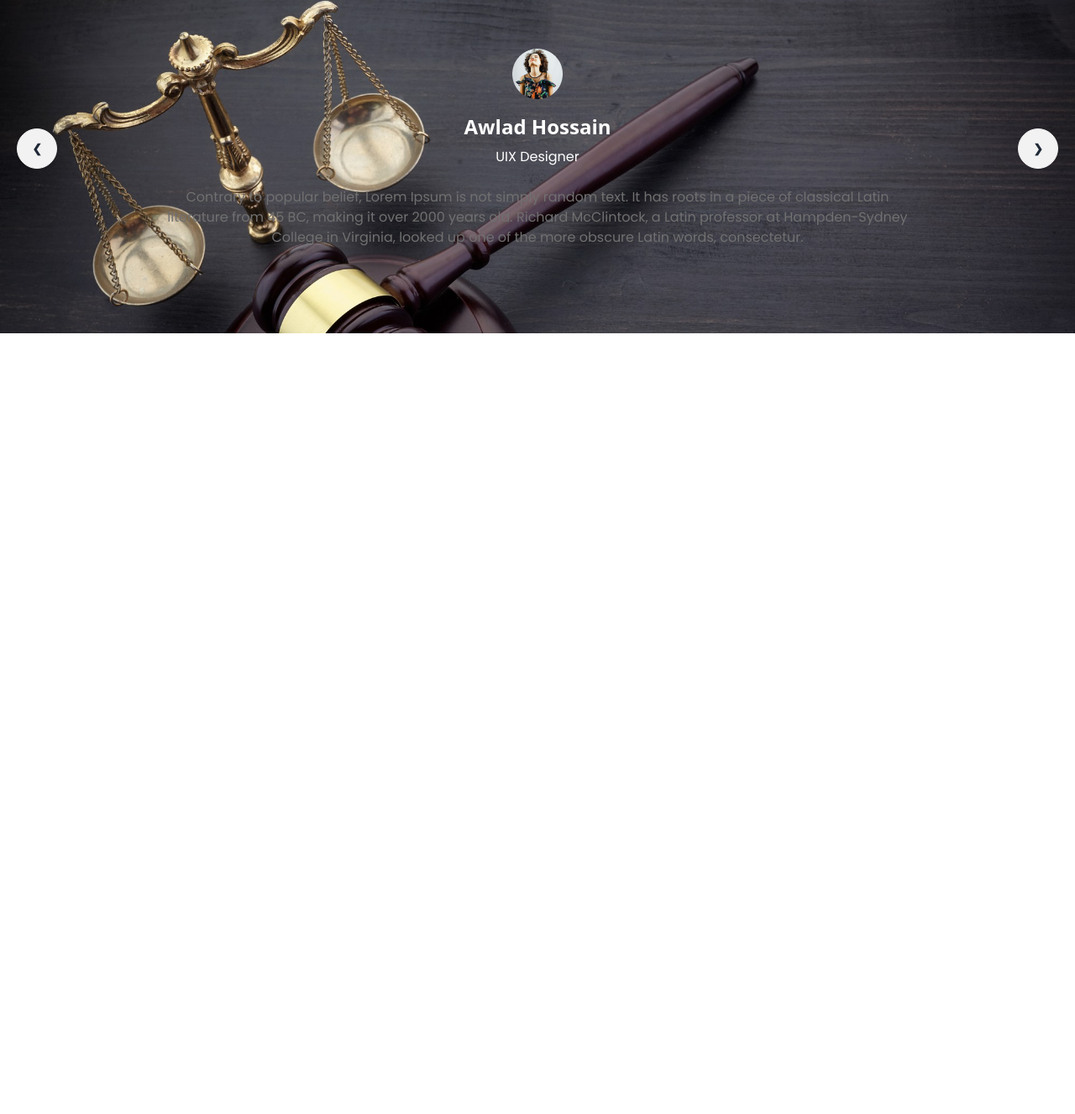
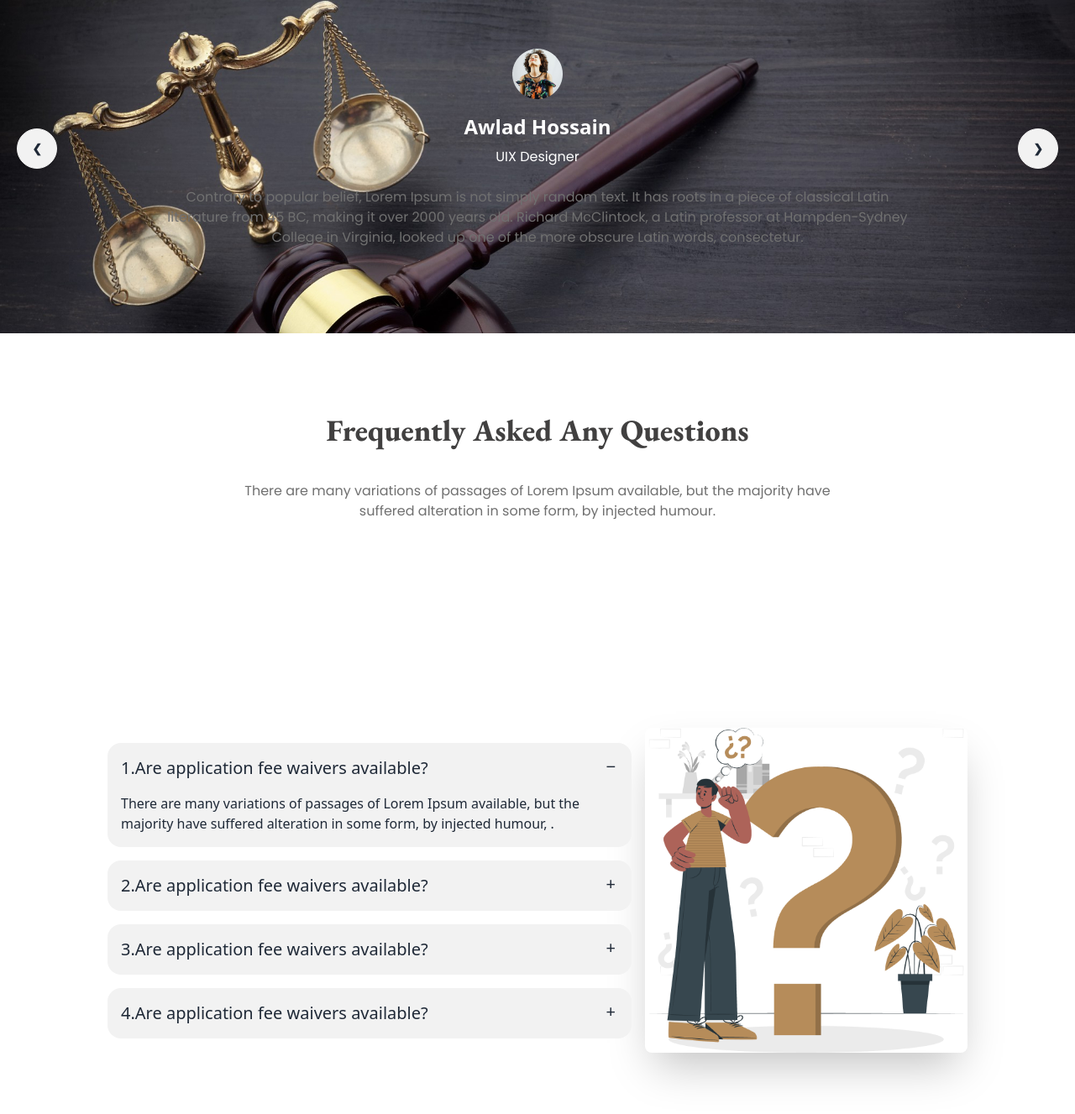
Before and after one commit to MM-MridUL/Legal-solution, a plain HTML site: page index.html in a window 1280 px wide. Shown: the part 1939-3266 px from the top of the page at 84% size. Before the commit the page ends 2432 px from the top, so only its background shows below. Drawn offline with nearby package versions, Linux system fonts and the light colour scheme.

Commit message:
Added faq Sectionh

```diff
--- a/index.html
+++ b/index.html
@@ -221,6 +221,56 @@
             </div>
           </div>
         </section>
+        <!-- FAQ -->
+        <section class="24">
+          <h2 class="text-[#414040] font-extrabold font-garamond text-4xl text-center">Frequently Asked Any Questions</h2>
+          <p class="text-[#707070] font-poppins text-center my-10">There are many variations of passages of Lorem Ipsum available, but the majority have <br> suffered alteration in some form, by injected humour.</p>
+
+          <div class="hero min-h-screen">
+            <div class="hero-content flex-col lg:flex-row-reverse">
+              <img src="images/faq.png" class="max-w-sm rounded-lg shadow-2xl" />
+              <div class="w-1/2 space-y-4">
+                <div class="collapse collapse-plus bg-base-200">
+                  <input type="radio" name="my-accordion-3" checked="checked" />
+                  <div class="collapse-title text-xl font-medium">
+                    1.Are application fee waivers available?
+                  </div>
+                  <div class="collapse-content">
+                    <p>There are many variations of passages of Lorem Ipsum available, but the majority have suffered alteration in some form, by injected humour, . </p>
+                  </div>
+                </div>
+                <div class="collapse collapse-plus bg-base-200">
+                  <input type="radio" name="my-accordion-3" />
+                  <div class="collapse-title text-xl font-medium">
+                    2.Are application fee waivers available?
+                  </div>
+                  <div class="collapse-content">
+                    <p>There are many variations of passages of Lorem Ipsum available, but the majority have suffered alteration in some form, by injected humour, .</p>
+                  </div>
+                </div>
+                <div class="collapse collapse-plus bg-base-200">
+                  <input type="radio" name="my-accordion-3" />
+                  <div class="collapse-title text-xl font-medium">
+                    3.Are application fee waivers available?
+                  </div>
+                  <div class="collapse-content">
+                    <p>There are many variations of passages of Lorem Ipsum available, but the majority have suffered alteration in some form, by injected humour, .</p>
+                  </div>
+                </div>
+                <div class="collapse collapse-plus bg-base-200">
+                  <input type="radio" name="my-accordion-3" />
+                  <div class="collapse-title text-xl font-medium">
+                    4.Are application fee waivers available?
+                  </div>
+                  <div class="collapse-content">
+                    <p>There are many variations of passages of Lorem Ipsum available, but the majority have suffered alteration in some form, by injected humour, .</p>
+                  </div>
+                </div>
+              </div>
+            </div>
+          </div>
+
+        </section>
 
 
     </main>
```
